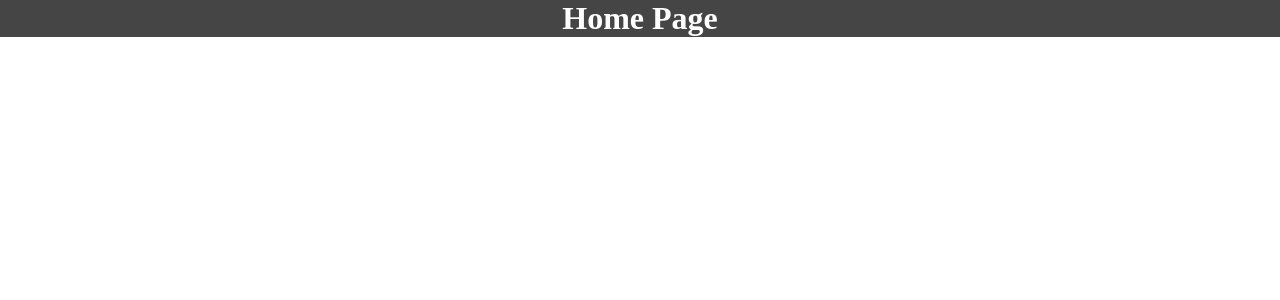
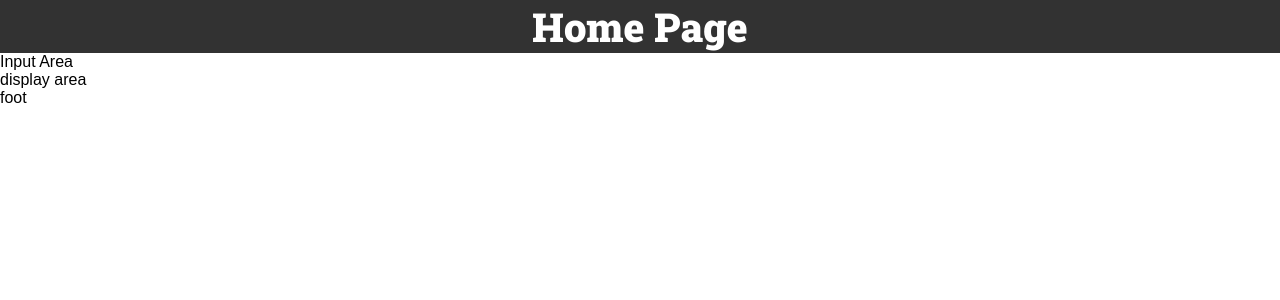
Before and after one commit to LairesPereira/csv_web_app, a Django app: page /home/ in a window 1280 px wide. Shown: the top 300 px of the page. Run offline with Django 4.2, Linux system fonts and the light colour scheme.

Commit message:
basic structure html and css

```diff
--- a/csvapp/templates/pages/home.html
+++ b/csvapp/templates/pages/home.html
@@ -1,5 +1,25 @@
 {% include "partials/head.html" %}
+
+
 <body>
-    <h1 class="main-header">Home Page</h1>
+    <div class="main-container">
+        <div class="main-header-container">
+            <h1 class="main-header">Home Page</h1>
+        </div>
+
+        <div class="main-app-container">
+            <div class="input-area-container">
+                Input Area
+            </div>
+            <div class="main-display-area-container">
+                display area
+            </div>
+            <div class="main-footer-container">
+                <div>
+                    foot
+                </div>
+            </div>
+        </div>
+    </div>
 </body>
 </html>
--- a/csvapp/templates/partials/head.html
+++ b/csvapp/templates/partials/head.html
@@ -4,20 +4,99 @@
     <meta charset="UTF-8">
     <meta http-equiv="X-UA-Compatible" content="IE=edge">
     <meta name="viewport" content="width=device-width, initial-scale=1.0">
+
+    <link rel="stylesheet" href="https://cdnjs.cloudflare.com/ajax/libs/font-awesome/5.15.4/css/fontawesome.min.css" integrity="sha512-P9vJUXK+LyvAzj8otTOKzdfF1F3UYVl13+F8Fof8/2QNb8Twd6Vb+VD52I7+87tex9UXxnzPgWA3rH96RExA7A==" crossorigin="anonymous" referrerpolicy="no-referrer" />
+    <link rel="stylesheet" href="https://cdnjs.cloudflare.com/ajax/libs/font-awesome/5.15.4/css/brands.min.css" integrity="sha512-sVSECYdnRMezwuq5uAjKQJEcu2wybeAPjU4VJQ9pCRcCY4pIpIw4YMHIOQ0CypfwHRvdSPbH++dA3O4Hihm/LQ==" crossorigin="anonymous" referrerpolicy="no-referrer" />
+    <link rel="stylesheet" href="https://cdnjs.cloudflare.com/ajax/libs/font-awesome/5.15.4/css/solid.min.css" integrity="sha512-tk4nGrLxft4l30r9ETuejLU0a3d7LwMzj0eXjzc16JQj+5U1IeVoCuGLObRDc3+eQMUcEQY1RIDPGvuA7SNQ2w==" crossorigin="anonymous" referrerpolicy="no-referrer" />
+
+    <link rel="preconnect" href="https://fonts.googleapis.com">
+    <link rel="preconnect" href="https://fonts.gstatic.com" crossorigin>
+    <link href="https://fonts.googleapis.com/css2?family=Roboto+Slab:wght@900&display=swap" rel="stylesheet">
+
     <title>CSV Web</title>
 
     <style>
-        * {
-            margin: 0
+        html {
+            font-size: 62.5%;
+        }
+        :root {
+            --color-primary: #269fe6;
+            --color-primary-hover: #2086c2;
+            --color-primary-dark: #13141f;
+            --color-primary-dark-hover: #212336;
+            --color-primary-light: #d4ecfa;
+            --color-primary-light-hover: #bdd8e7;
+
+            --color-white: #fff;
+            --color-black: #000;
+
+            --color-dark-text: #444;
+            --color-info-light: #cce5ff;
+            --color-debug-light: #cce5ff;
+            --color-success-light: #d4edda;
+            --color-alert-light: #fff3cd;
+            --color-warning-light: #fff3cd;
+            --color-error-light: #f8d7da;
+
+            --color-info-dark: #4d86c4;
+            --color-debug-dark: #4d86c4;
+            --color-success-dark: #4a9c5d;
+            --color-alert-dark: #927f40;
+            --color-warning-dark: #927f40;
+            --color-error-dark: #da525d;
+
+            --color-gray-0: #f9f9f9;
+            --color-gray-1: #e0e0e0;
+            --color-gray-2: #c7c7c7;
+            --color-gray-3: #aeaeae;
+            --color-gray-4: #959595;
+            --color-gray-5: #7d7d7d;
+            --color-gray-6: #646464;
+            --color-gray-7: #4b4b4b;
+            --color-gray-8: #323232;
+            --color-gray-9: #191919;
+
+            --font-primary: sans-serif;
+            --font-headings: 'Roboto Slab', serif;
+
+            --spacing-gutter-medium: 3rem;
+            --spacing-gutter-large: 4rem;
         }
 
+        * {
+            padding: 0;
+            margin: 0;
+        }
+
+        body {
+            font-size: 1.6rem;
+            font-family: var(--font-primary);
+        }
+
+        h1,
+        h2,
+        h3,
+        h4,
+        h5,
+        h6 {
+            font-family: var(--font-headings);
+        }
+
+
+       .input-area-container {
+        display: flex;
+        flex-flow: row nowrap;
+       }
+
         .main-header {
-            color: white;
-            background-color: #454545;
-            display: flex;
-            flex-direction: row;
+            font-size: 4rem;
             align-items: center;
             justify-content: center;
+            display: flex;
+            flex-flow: row nowrap;
+            background-color: var(--color-gray-8);
+            color: var(--color-white);
         }
+
     </style>
 </head>
```
